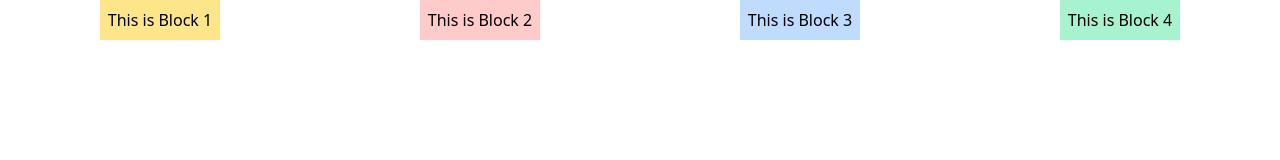
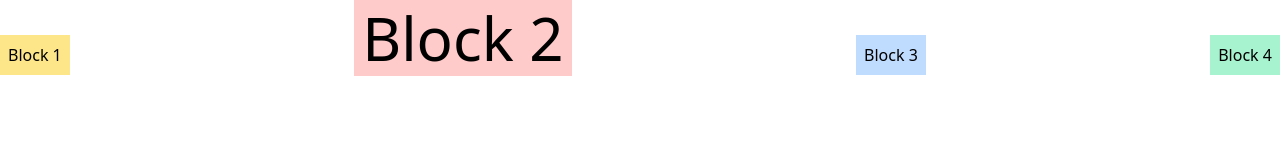
Before and after one commit to abhishekjaglan/flexbox, a plain HTML site: page index.html in a window 1280 px wide. Drawn offline with nearby package versions, Linux system fonts and the light colour scheme.

Commit message:
align items --> items

```diff
--- a/index.html
+++ b/index.html
@@ -10,11 +10,11 @@
 
 <body>
 
-    <div class="flex justify-around">
-        <div class="p-2 bg-yellow-200">This is Block 1 </div>
-        <div class="p-2 bg-red-200">This is Block 2</div>
-        <div class="p-2 bg-blue-200">This is Block 3</div>
-        <div class="p-2 bg-green-200">This is Block 4</div>
+    <div class="flex justify-between items-baseline">
+        <div class="p-2 bg-yellow-200">Block 1 </div>
+        <div class="p-2 bg-red-200 text-6xl">Block 2</div>
+        <div class="p-2 bg-blue-200">Block 3</div>
+        <div class="p-2 bg-green-200">Block 4</div>
     </div>
 </body>
 
```
